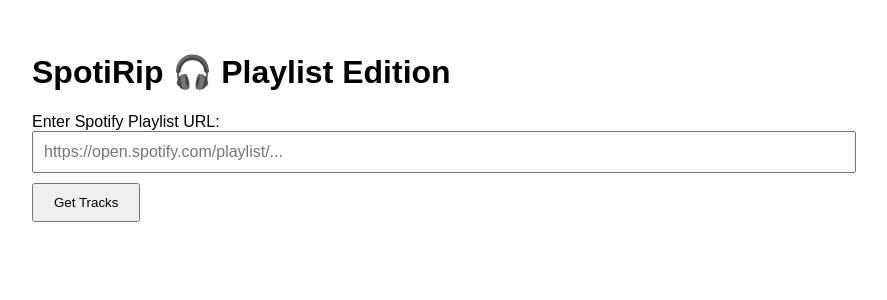
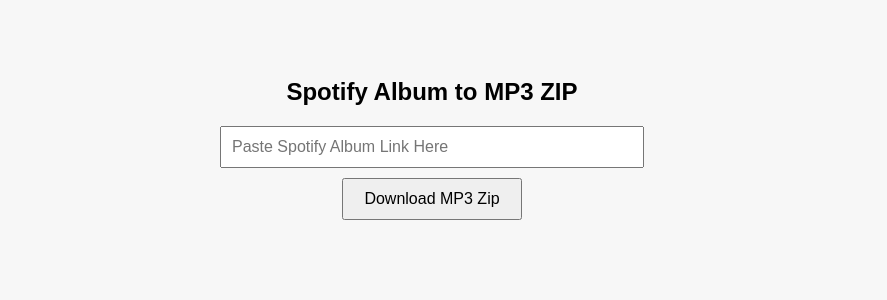
Before and after one commit to Cepha0Z/SpotiRip, a Flask app: page / in a window 1280 px wide. Shown: the top 300 px of the page, without its empty margins (208-1095 px from the left). Run offline with Flask 3, Linux system fonts and the light colour scheme.

Commit message:
Update index.html

```diff
--- a/templates/index.html
+++ b/templates/index.html
@@ -1,35 +1,18 @@
 <!DOCTYPE html>
 <html>
 <head>
-    <title>SpotiRip Playlist</title>
-    <style>
-        body { font-family: sans-serif; max-width: 800px; margin: auto; padding: 2rem; }
-        input[type=text] { width: 100%; padding: 10px; font-size: 1rem; }
-        button { padding: 10px 20px; margin-top: 10px; }
-        ul { margin-top: 2rem; list-style: none; padding: 0; }
-        li { margin: 8px 0; }
-        a { color: #0066cc; text-decoration: none; }
-    </style>
+  <title>Spotify to MP3 ZIP Downloader</title>
+  <style>
+    body { font-family: Arial; padding: 50px; background: #f7f7f7; text-align: center; }
+    input[type="text"] { width: 400px; padding: 10px; font-size: 16px; }
+    input[type="submit"] { padding: 10px 20px; font-size: 16px; margin-top: 10px; }
+  </style>
 </head>
 <body>
-    <h1>SpotiRip 🎧 Playlist Edition</h1>
-    <form method="POST">
-        <label for="url">Enter Spotify Playlist URL:</label><br>
-        <input type="text" name="url" id="url" required placeholder="https://open.spotify.com/playlist/..."><br>
-        <button type="submit">Get Tracks</button>
-    </form>
-
-    {% if track_links %}
-        <h2>Track List</h2>
-        <ul>
-            {% for item in track_links %}
-                <li>
-                    <a href="{{ item.link }}" target="_blank">
-                        🔎 {{ item.track }}
-                    </a>
-                </li>
-            {% endfor %}
-        </ul>
-    {% endif %}
+  <h2>Spotify Album to MP3 ZIP</h2>
+  <form method="POST">
+    <input type="text" name="url" placeholder="Paste Spotify Album Link Here" required><br>
+    <input type="submit" value="Download MP3 Zip">
+  </form>
 </body>
 </html>
```
